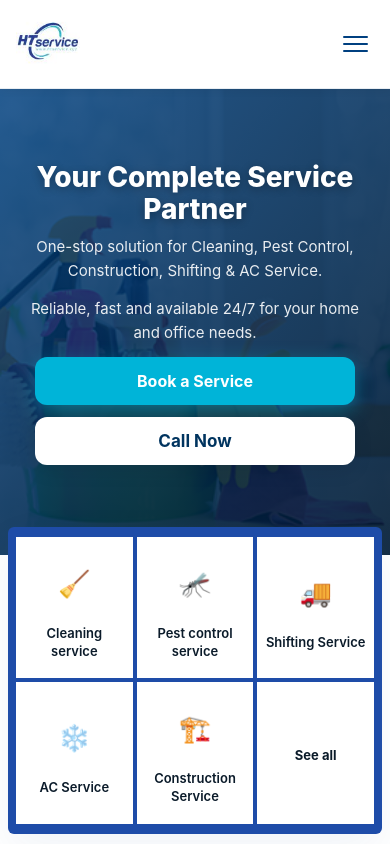
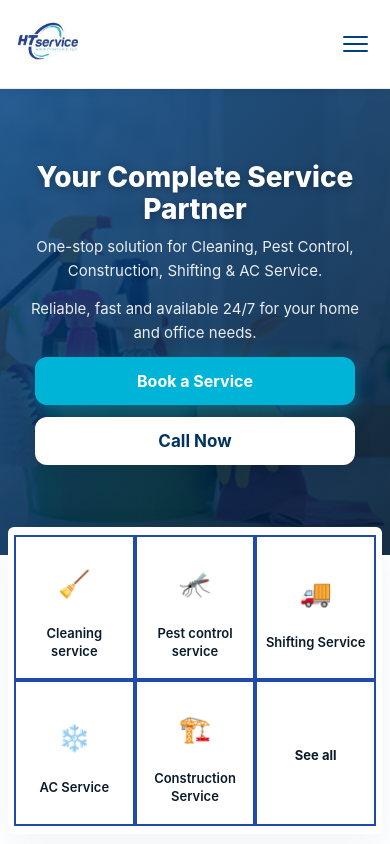
Before and after one commit to RetroRabiul/HTService, a Next.js app: page / in a window 390 px wide. Shown: the top 844 px of the page. Built offline with nearby package versions, Linux system fonts and the light colour scheme.

Commit message:
Style: scope categoriesWrap blue background to mobile only

```diff
--- a/styles/Home.module.css
+++ b/styles/Home.module.css
@@ -135,7 +135,7 @@
 
 /* ── Category Tiles ─────────────────────── */
 .categoriesWrap {
-  background: #1e4ca8;
+  background: white;
   margin: -52px auto 0;
   max-width: 1200px;
   border-radius: 18px;
```
